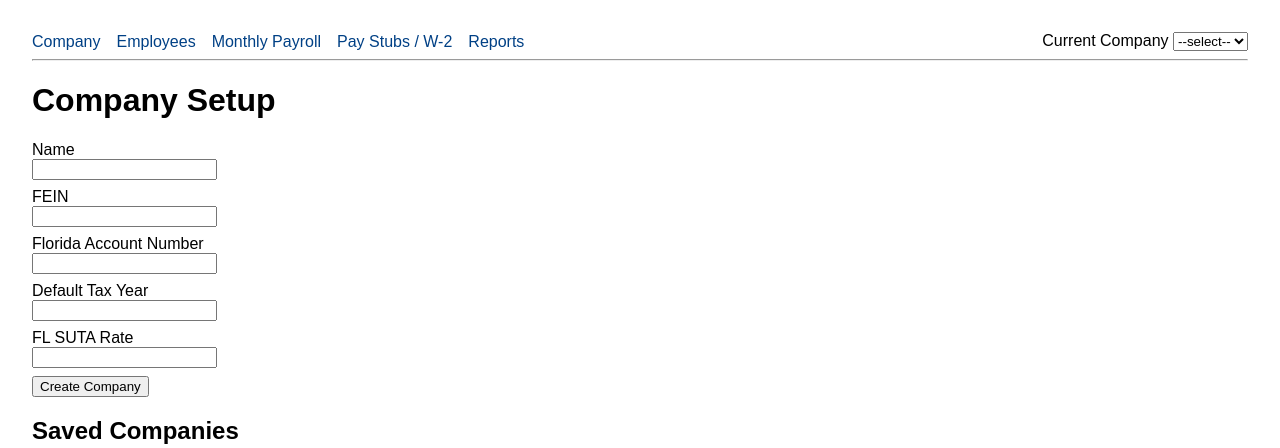
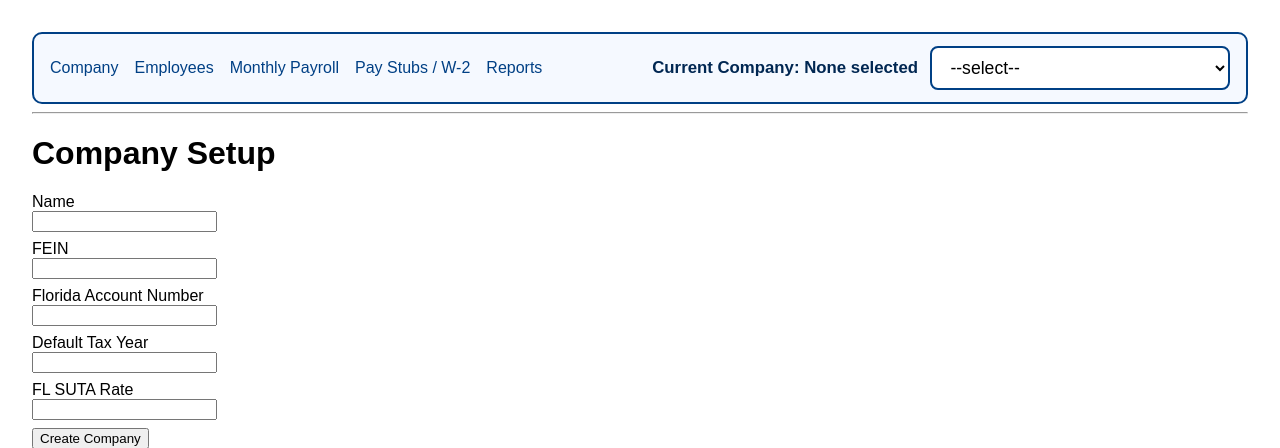
Before and after one commit to kolexum-bit/payroll-florida-app, a FastAPI app: page /company in a window 1280 px wide. Shown: the top 448 px of the page. Run offline with FastAPI, Linux system fonts and the light colour scheme.

Commit message:
Make current company selector prominent in top bar

```diff
--- a/app/templates/base.html
+++ b/app/templates/base.html
@@ -6,8 +6,11 @@
   <title>{% block title %}Payroll Florida{% endblock %}</title>
   <style>
     body { font-family: Arial, sans-serif; margin: 2rem; }
-    nav { display:flex; gap:1rem; align-items:center; }
+    nav { display:flex; gap:1rem; align-items:center; padding: 0.75rem 1rem; border: 2px solid #004085; border-radius: 10px; background: #f5f9ff; }
     nav a { text-decoration: none; color: #004085; }
+    nav .company-switcher { margin-left:auto; display:flex; align-items:center; gap:0.75rem; font-weight:700; color:#002752; font-size:1.05rem; }
+    nav .company-switcher .current-company-text { white-space: nowrap; }
+    nav .company-switcher select { font-size: 1.1rem; padding: 0.55rem 0.9rem; min-width: 300px; border: 2px solid #004085; border-radius: 8px; background: #ffffff; }
     .message.success { background: #d4edda; color: #155724; padding: 0.75rem; border-radius: 4px; margin-bottom: 1rem; }
     .message.error { background: #f8d7da; color: #721c24; padding: 0.75rem; border-radius: 4px; margin-bottom: 1rem; }
     form div { margin-bottom: 0.5rem; }
@@ -23,8 +26,8 @@
     <a href="/monthly-payroll{% if current_company %}?company_id={{ current_company.id }}{% endif %}">Monthly Payroll</a>
     <a href="/pay-stubs{% if current_company %}?company_id={{ current_company.id }}{% endif %}">Pay Stubs / W-2</a>
     <a href="/reports{% if current_company %}?company_id={{ current_company.id }}{% endif %}">Reports</a>
-    <form method="post" action="/select-company" style="margin-left:auto;">
-      <label>Current Company</label>
+    <form method="post" action="/select-company" class="company-switcher">
+      <span class="current-company-text">Current Company: {{ current_company.name if current_company else 'None selected' }}</span>
       <select name="company_id" onchange="this.form.submit()">
         <option value="">--select--</option>
         {% for c in companies %}
```
